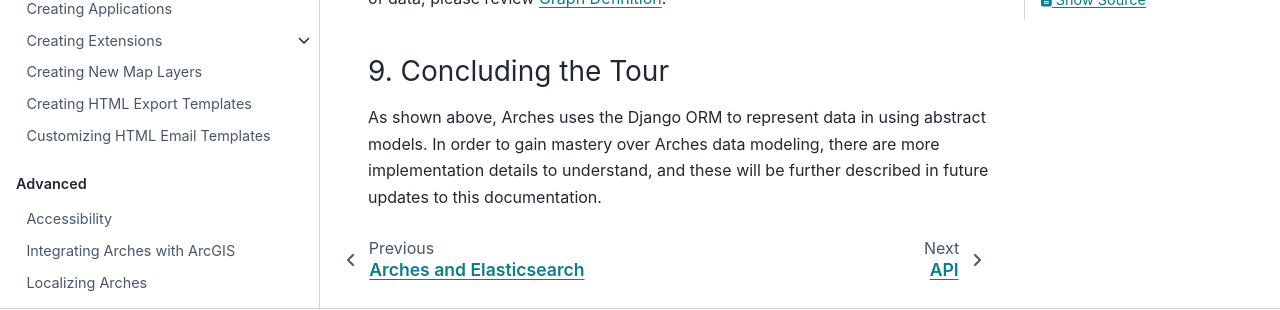
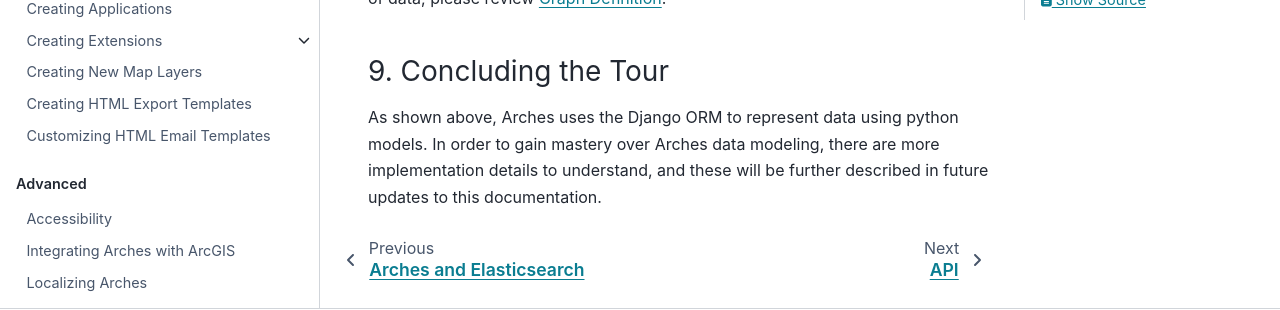
Before and after one commit to archesproject/arches-docs, a Sphinx documentation site: the page built from docs/developing/django-devs/orm-start.rst, in a window 1280 px wide and 900 px high, scrolled down 8697 px. Shown: the part 498-808 px from the top of the window. Built offline with Sphinx 7.4.7 and the PyData theme 0.15.4, drawn with Linux system fonts in a browser that asks for light colours.

Commit message:
Update docs/developing/django-devs/orm-start.rst
Co-authored-by: Jacob Walls <jwalls@fargeo.com>

```diff
--- a/docs/developing/django-devs/orm-start.rst
+++ b/docs/developing/django-devs/orm-start.rst
@@ -303,4 +303,4 @@
 
 9. Concluding the Tour
 ----------------------
-As shown above, Arches uses the Django ORM to represent data in using abstract models. In order to gain mastery over Arches data modeling, there are more implementation details to understand, and these will be further described in future updates to this documentation.
+As shown above, Arches uses the Django ORM to represent data using python models. In order to gain mastery over Arches data modeling, there are more implementation details to understand, and these will be further described in future updates to this documentation.
```
